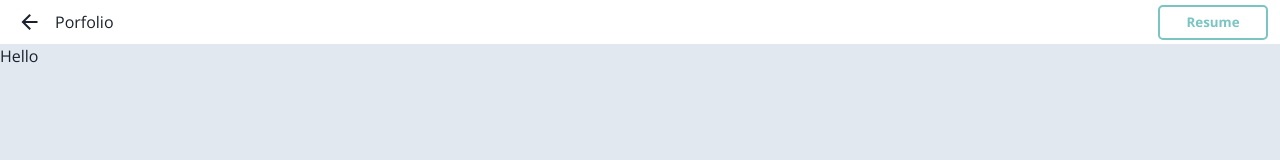
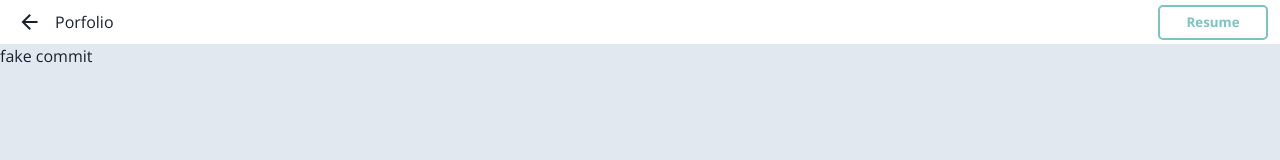
Before and after one commit to lucas-botelho/dev-portfolio, a Next.js app in the folder dev-portfolio/: page / in a window 1280 px wide. Shown: the top 160 px of the page. Built offline with nearby package versions, Linux system fonts and the light colour scheme.

Commit message:
fake com mit

```diff
--- a/dev-portfolio/src/app/page.tsx
+++ b/dev-portfolio/src/app/page.tsx
@@ -2,5 +2,5 @@ import Image from "next/image";
 import styles from "./page.module.css";
 
 export default function Home() {
-  return <>Hello</>;
+  return <>fake commit</>;
 }
```
